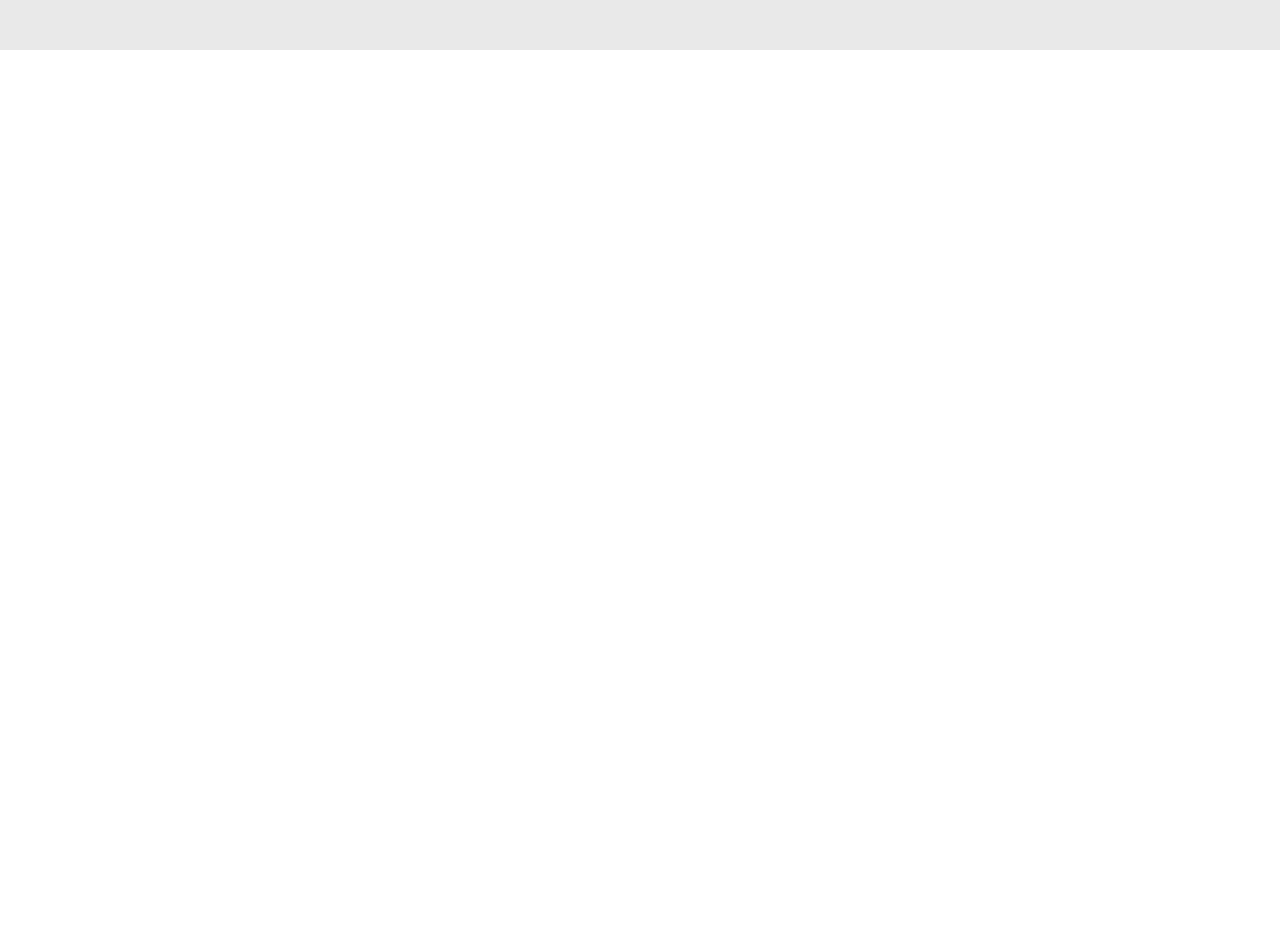
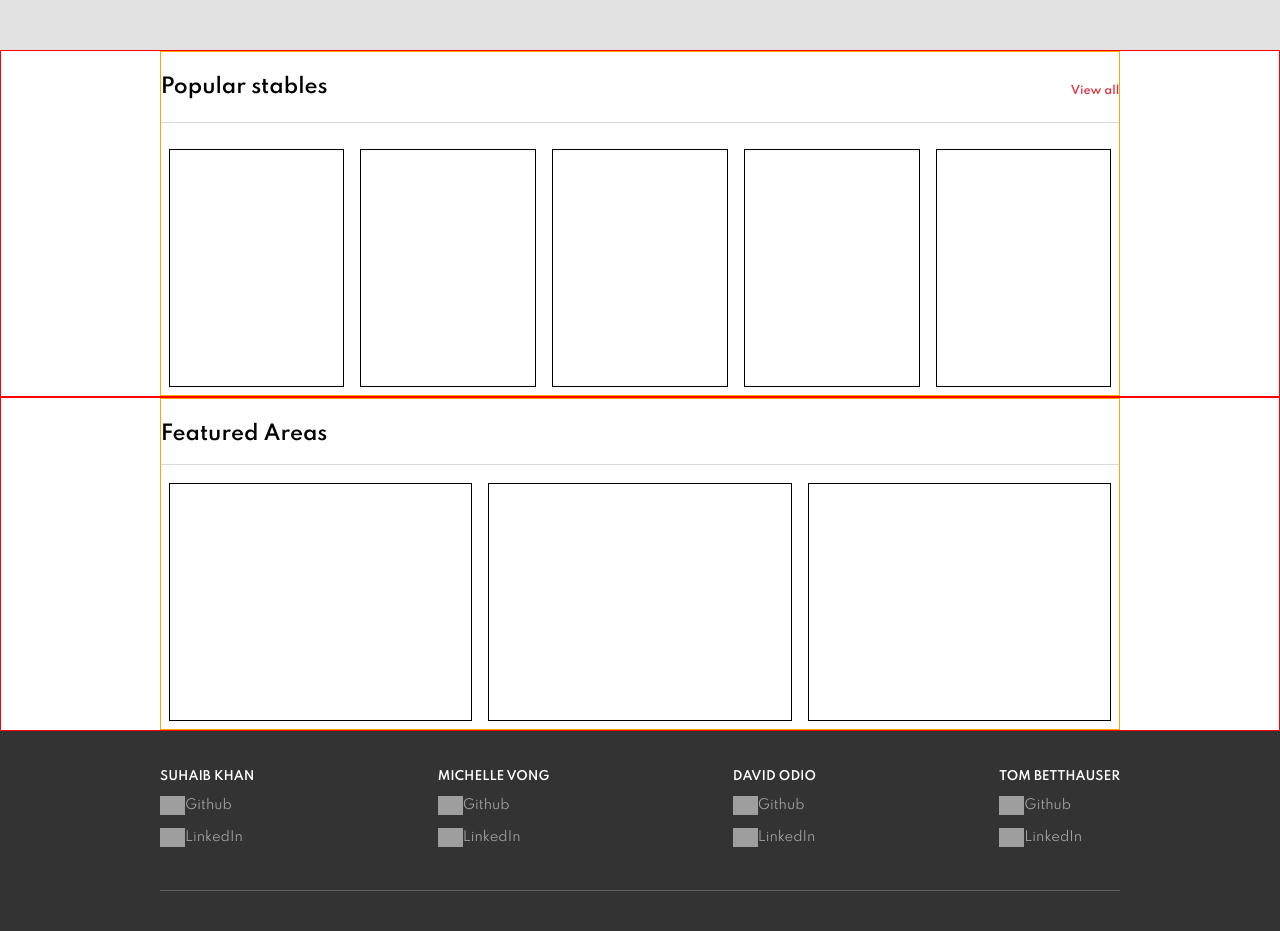
Before and after one commit to nordov/OpenStable, a React app: page / in a window 1280 px wide. Shown: the part 420-1351 px from the top of the page. Before the commit the page ends 800 px from the top, so only its background shows below. Built offline with nearby package versions, Linux system fonts and the light colour scheme; grey boxes are pictures that could not be loaded.

Commit message:
Add footer component

```diff
--- a/client/components/App.js
+++ b/client/components/App.js
@@ -4,7 +4,7 @@ import Splash from "./splash/splash";
 
 const App = () => {
     return (
-        <div>
+        <div className="app">
             {/* <h1>First Route goes here.</h1> */}
             <Route exact path="/" component={Splash} />
         </div>
--- /dev/null
+++ b/client/components/splash/featured_areas.js
@@ -0,0 +1,31 @@
+import React, { Component } from "react";
+import resetCSS from "../reset.css";
+import splashCSS from "./splash.css";
+
+class FeaturedAreas extends Component {
+  constructor(props) {
+    super(props);
+  }
+
+  render() {
+    return (
+      <div className="splash-featured-full-container">
+        <div className="splash-featured-inner-container">
+          <div className="splash-featured-top-heading">
+            <h1>Featured Areas</h1>
+          </div>
+          <div className="splash-featured-divider"></div>
+          <div className="featured-cities-container">
+            <ul>
+              <li></li>
+              <li></li>
+              <li></li>
+            </ul>
+          </div>
+        </div>
+      </div>
+    );
+  }
+}
+
+export default FeaturedAreas;
--- /dev/null
+++ b/client/components/splash/footer.js
@@ -0,0 +1,65 @@
+import React, { Component } from "react";
+import resetCSS from "../reset.css";
+import splashCSS from "./splash.css";
+
+class Footer extends Component {
+  constructor(props) {
+    super(props);
+  }
+
+  render() {
+    return (
+      <div className="footer-container">
+        <div className="footer-inner-container">
+          <div className="footer-programmer-container">
+            <h3>SUHAIB KHAN</h3>
+            <div className="footer-github-img">
+              <img src="/static/images/github.png" width="25"></img>
+              <a href="https://github.com/SKhan1211">Github</a>
+            </div>
+            <div className="footer-github-img">
+              <img src="/static/images/linkedin.png" width="25"></img>
+              <a href="#">LinkedIn</a>
+            </div>
+          </div>
+          <div className="footer-programmer-container">
+            <h3>MICHELLE VONG</h3>
+            <div className="footer-github-img">
+              <img src="/static/images/github.png" width="25"></img>
+              <a href="https://github.com/misheMatcha">Github</a>
+            </div>
+            <div className="footer-github-img">
+              <img src="/static/images/linkedin.png" width="25"></img>
+              <a href="#">LinkedIn</a>
+            </div>
+          </div>
+          <div className="footer-programmer-container">
+            <h3>DAVID ODIO</h3>
+            <div className="footer-github-img">
+              <img src="/static/images/github.png" width="25"></img>
+              <a href="https://github.com/nordov">Github</a>
+            </div>
+            <div className="footer-github-img">
+              <img src="/static/images/linkedin.png" width="25"></img>
+              <a href="#">LinkedIn</a>
+            </div>
+          </div>
+          <div className="footer-programmer-container">
+            <h3>TOM BETTHAUSER</h3>
+            <div className="footer-github-img">
+              <img src="/static/images/github.png" width="25"></img>
+              <a href="https://github.com/tombetthauser">Github</a>
+            </div>
+            <div className="footer-github-img">
+              <img src="/static/images/linkedin.png" width="25"></img>
+              <a href="#">LinkedIn</a>
+            </div>
+          </div>
+        </div>
+        <div className="footer-divider-line"></div>
+      </div>
+    );
+  }
+}
+
+export default Footer;
--- /dev/null
+++ b/client/components/splash/popular_stables_carousel.js
@@ -0,0 +1,34 @@
+import React, { Component } from "react";
+import resetCSS from "../reset.css";
+import splashCSS from "./splash.css";
+
+class PopularCarousel extends Component {
+  constructor(props) {
+    super(props)
+  }
+
+  render() {
+    return (
+      <div className="splash-popular-full-container">
+        <div className="splash-popular-inner-container">
+          <div className="splash-popular-top-heading">
+            <h1>Popular stables</h1>
+            <a href="#">View all</a>
+          </div>
+          <div className="splash-popular-divider"></div>
+          <div className="carousel-container">
+            <ul>
+              <li></li>
+              <li></li>
+              <li></li>
+              <li></li>
+              <li></li>
+            </ul>
+          </div>
+        </div>
+      </div>
+    )
+  }
+}
+
+export default PopularCarousel;
--- a/client/components/splash/splash.css
+++ b/client/components/splash/splash.css
@@ -1,9 +1,19 @@
+.app {
+  background-color: #F7F7F7;
+}
+
+.splash {
+  max-width: 1600px;
+  margin: 0 auto;
+}
+
 .splash-top-bar {
   display: flex;
   padding-left: 2.25rem;
   padding-right: 1.25rem;
   justify-content: space-between;
   height: 54px;
+  background: white;
 }
 
 .splash-left-side {
@@ -693,3 +703,177 @@
 .signin-modal-create-account:hover {
   color: #B8222C;
 }
+
+/* Popular Stables Carousel CSS */
+
+.splash-popular-full-container {
+  display: flex;
+  justify-content: center;
+  background: white;
+
+  border: 1px solid red;
+}
+
+.splash-popular-inner-container {
+  width: 75%;
+
+  border: 1px solid orange;
+}
+
+.splash-popular-top-heading {
+  display: flex;
+  justify-content: space-between;
+  margin-top: 25px;
+}
+
+.splash-popular-top-heading > h1 {
+  font-size: 20px;
+  font-family: Spartan;
+  font-weight: 600;
+}
+
+.splash-popular-top-heading > a {
+  font-family: Spartan;
+  text-decoration: none;
+  color: #DA3643;
+  font-size: 11px;
+  align-self: flex-end;
+  font-weight: 600;
+}
+
+.splash-popular-top-heading > a:hover {
+  text-decoration: underline;
+}
+
+.splash-popular-divider {
+  border-bottom: 1px solid #D8D9DB;
+  margin: 25px 0 18px 0;
+}
+
+/* test */
+
+.carousel-container > ul {
+  display: flex;
+}
+
+.carousel-container li {
+  width: 218px;
+  height: 236px;
+  margin: 0.5em;
+
+
+  border: 1px solid black;
+}
+
+@media only screen and (max-width: 965px) {
+  .splash-popular-inner-container {
+    position: absolute;
+    left: 0;
+  }
+}
+
+/* Featured Areas CSS */
+
+.splash-featured-full-container {
+  display: flex;
+  justify-content: center;
+  background: white;
+
+  border: 1px solid red;
+}
+
+.splash-featured-inner-container {
+  width: 75%;
+
+  border: 1px solid orange;
+}
+
+.splash-featured-top-heading {
+  display: flex;
+  justify-content: space-between;
+  margin-top: 25px;
+}
+
+.splash-featured-top-heading > h1 {
+  font-size: 20px;
+  font-family: Spartan;
+  font-weight: 600;
+}
+
+.splash-featured-divider {
+  border-bottom: 1px solid #D8D9DB;
+  margin: 20px 0 10px 0;
+}
+
+.featured-cities-container {
+  display: flex;
+}
+
+/* TEST */
+
+.featured-cities-container > ul {
+  display: flex;
+  width: 100%;
+}
+
+.featured-cities-container li {
+  width: 385px;
+  height: 236px;
+  margin: 0.5em;
+
+
+  border: 1px solid black;
+}
+
+@media only screen and (max-width: 965px) {
+  .splash-popular-inner-container {
+    position: absolute;
+    left: 0;
+  }
+}
+
+/* Footer CSS */
+
+.footer-container {
+  background: #333333;
+  height: 200px;
+}
+
+.footer-inner-container {
+  display: flex;
+  color: white;
+  font-family: Spartan;
+  justify-content: space-between;
+  margin: 0 12.5%;
+}
+
+.footer-programmer-container {
+
+}
+
+.footer-programmer-container > h3 {
+  margin-top: 40px;
+  font-weight: 600;
+  font-size: 12px;
+}
+
+.footer-github-img {
+  display: flex;
+  margin: 13px 0px;
+}
+
+.footer-github-img > a {
+  text-decoration: none;
+  color: #A5A5A5;
+  font-size: 13px;
+  align-self: center;
+}
+
+.footer-github-img > a:hover {
+  text-decoration: underline;
+}
+
+.footer-divider-line {
+  margin: 30px 12.5%;
+  border-bottom: 1px solid #626262;
+}
--- a/client/components/splash/splash.js
+++ b/client/components/splash/splash.js
@@ -3,6 +3,9 @@ import resetCSS from '../reset.css';
 import splashCSS from './splash.css';
 import SignUpModal from './signup_modal';
 import SignInModal from './signin_modal';
+import PopularCarousel from './popular_stables_carousel';
+import FeaturedAreas from './featured_areas';
+import Footer from './footer';
 
 class Splash extends Component {
   constructor(props) {
@@ -182,6 +185,9 @@ class Splash extends Component {
         </div>
         { this.state.showSignUpModal ? signUpModal : null }
         { this.state.showSignInModal ? signInModal : null }
+        <PopularCarousel />
+        <FeaturedAreas />
+        <Footer />
       </div>
     );
   }
```
Also changed, not shown: server/public/images/github.png (added), server/public/images/linkedin.png (added).
